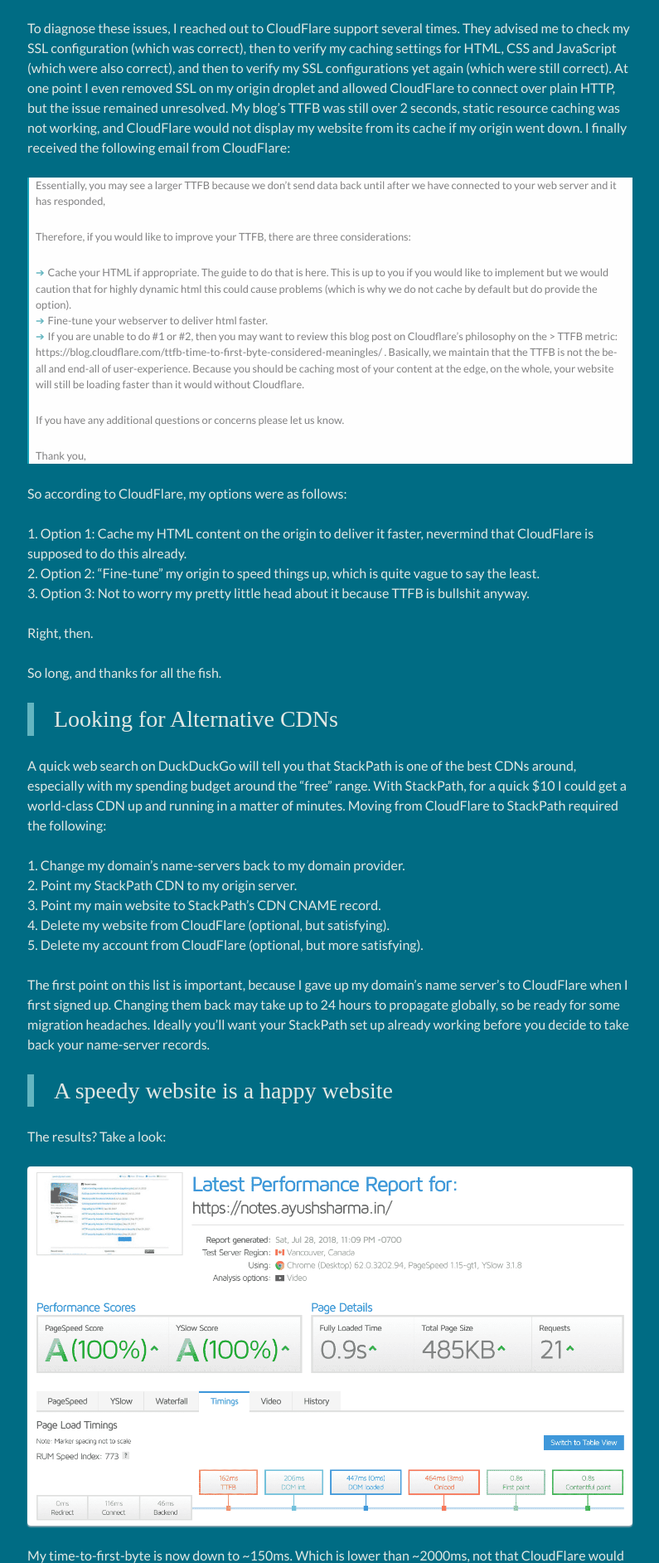
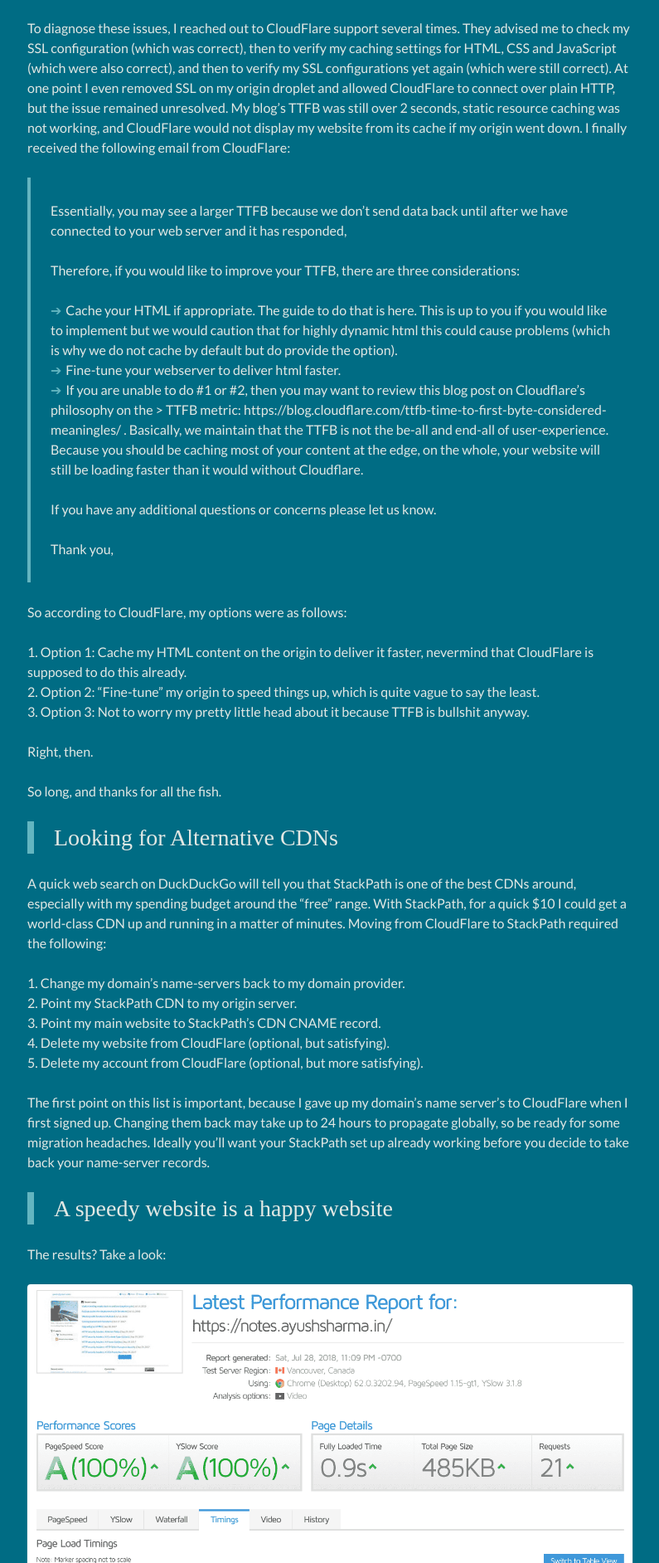
Before and after one commit to ayush-sharma/ayushsharma.in, a Jekyll site: the page built from _posts/2018-07-29-moving-from-cloudflare-to-stackpath.md, in a window 1280 px wide. Shown: the part 2810-4694 px from the top of the page at 83% size, without its empty margins (242-1037 px from the left). Built offline with Jekyll 4.4.1, drawn with Linux system fonts in a browser that asks for light colours.

Commit message:
Restyling block-quote within posts.

```diff
--- a/_sass/my.scss
+++ b/_sass/my.scss
@@ -71,10 +71,8 @@ article.post {
   }
 
   blockquote {
-    @extend .my-4, .px-2;
-    @extend .alert-light;
-    @extend .small;
-    border-left: 2px solid $info;
+    @extend .my-1, .py-1, .px-4;
+    border-left: 4px solid $border-color;
   }
 
   code {
```
